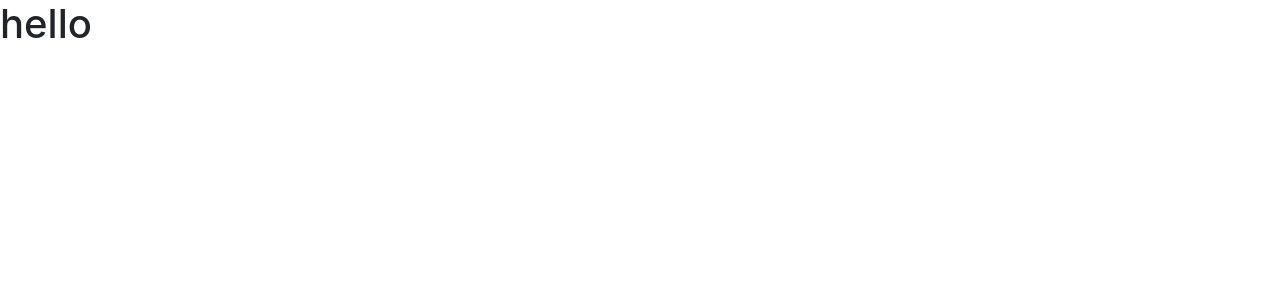
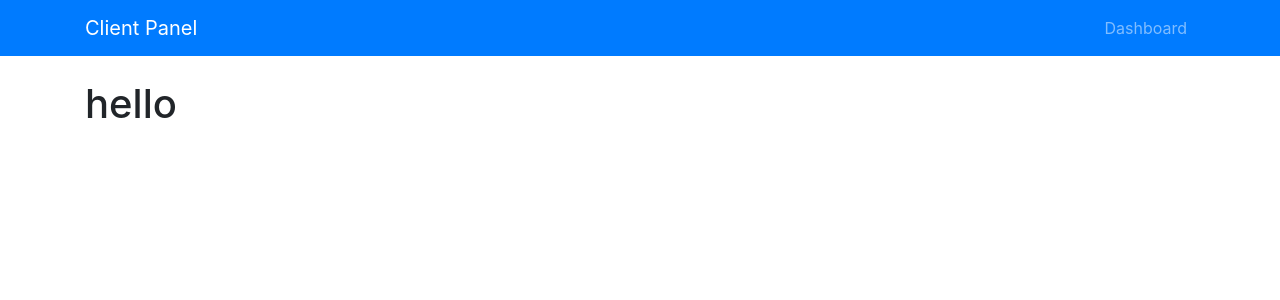
Before and after one commit to davjdo/react-client-panel, a React (Create React App) app: page / in a window 1280 px wide. Shown: the top 300 px of the page. Built offline with nearby package versions, Linux system fonts and the light colour scheme.

Commit message:
add AppNavbar component

```diff
--- a/src/App.js
+++ b/src/App.js
@@ -1,11 +1,16 @@
 import React, { Component } from 'react';
+import { Route, Switch } from 'react-router-dom';
+import AppNavbar from './components/layout/AppNavbar';
 import './App.css';
 
 class App extends Component {
   render() {
     return (
       <div className="App">
-        <h1>hello</h1>
+        <AppNavbar />
+        <div className="container">
+          <h1>hello</h1>
+        </div>
       </div>
     );
   }
--- a/src/components/layout/AppNavbar.js
+++ b/src/components/layout/AppNavbar.js
@@ -0,0 +1,35 @@
+import React, { Component } from 'react';
+import { Link } from 'react-router-dom';
+
+class AppNavbar extends Component {
+  render() {
+    return (
+      <nav className="navbar navbar-expand-md navbar-dark bg-primary mb-4">
+        <div className="container">
+          <Link to="/" className="navbar-brand">
+            Client Panel
+          </Link>
+          <button
+            className="navbar-toggler"
+            type="button"
+            data-toggle="collapse"
+            data-target="#navbarMain"
+          >
+            <span className="navbar-toggler-icon" />
+          </button>
+          <div className="navbar-collapse collapse" id="navbarMain">
+            <ul className="navbar-nav ml-auto">
+              <li className="nav-item">
+                <Link to="/" className="nav-link">
+                  Dashboard
+                </Link>
+              </li>
+            </ul>
+          </div>
+        </div>
+      </nav>
+    );
+  }
+}
+
+export default AppNavbar;
--- a/src/index.js
+++ b/src/index.js
@@ -1,7 +1,14 @@
 import React from 'react';
 import ReactDOM from 'react-dom';
+import { BrowserRouter as Router } from 'react-router-dom';
 import App from './App';
 import registerServiceWorker from './registerServiceWorker';
 
-ReactDOM.render(<App />, document.getElementById('root'));
+const app = (
+  <Router>
+    <App />
+  </Router>
+);
+
+ReactDOM.render(app, document.getElementById('root'));
 registerServiceWorker();
```
